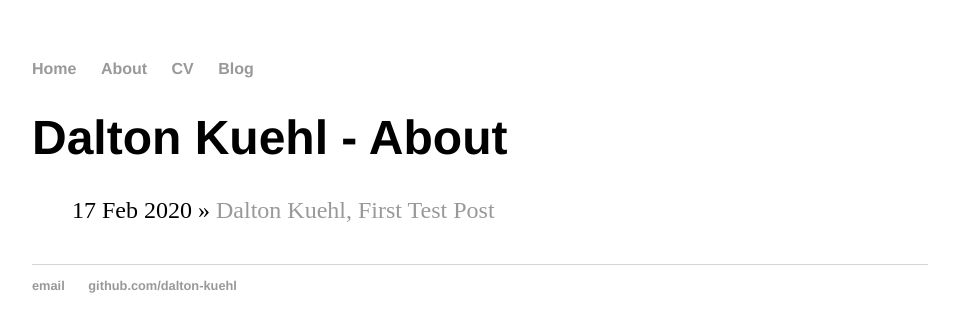
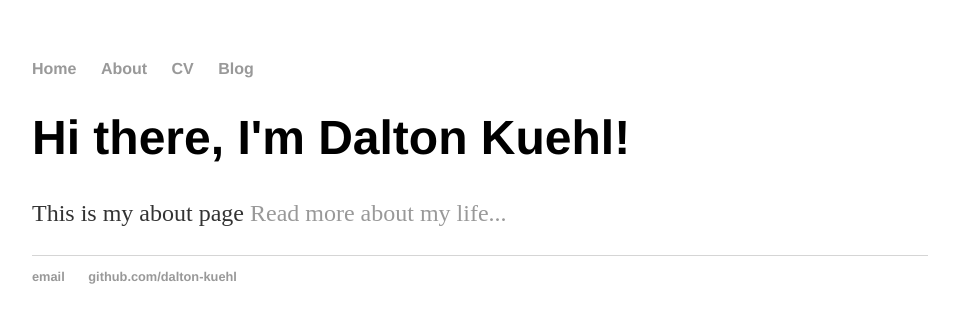
Before and after one commit to dalton-kuehl/dalton-kuehl.github.io, a Jekyll site: the page built from about/index.html, in a window 1280 px wide. Shown: the top 332 px of the page, without its empty margins (160-1119 px from the left). Built offline with Jekyll 4.4.1, drawn with Linux system fonts in a browser that asks for light colours.

Commit message:
Update index.html

```diff
--- a/about/index.html
+++ b/about/index.html
@@ -2,10 +2,7 @@
 layout: default
 title: Dalton Kuehl - About
 ---
-<h1>{{ page.title }}</h1>
-	<ul class="posts">
-
-	  {% for post in site.posts %}
-	    <li><span>{{ post.date | date_to_string }}</span> » <a href="{{ post.url }}" title="{{ post.title }}">{{ post.title }}</a></li>
-	  {% endfor %}
-	</ul>
+<div class="blurb">
+	<h1>Hi there, I'm Dalton Kuehl!</h1>
+	<p>This is my about page <a href="/about">Read more about my life...</a></p>
+</div><!-- /.blurb -->
```
